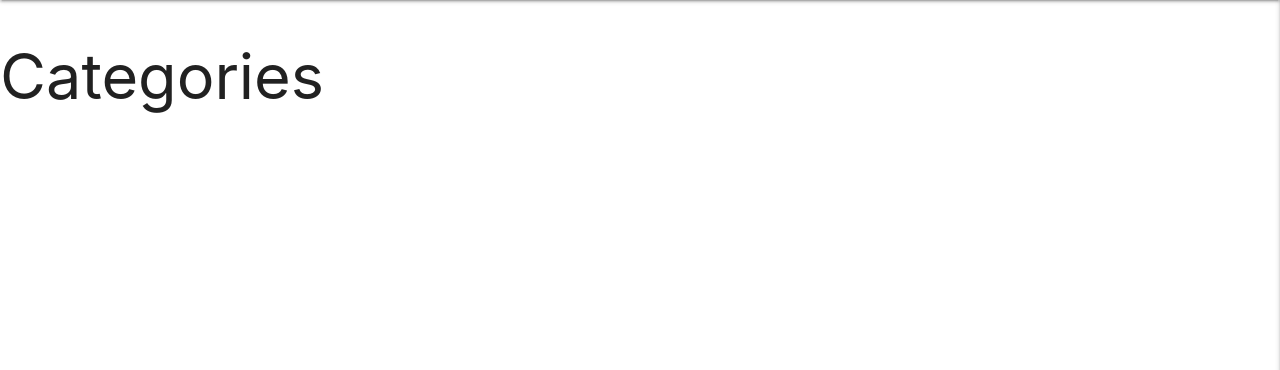
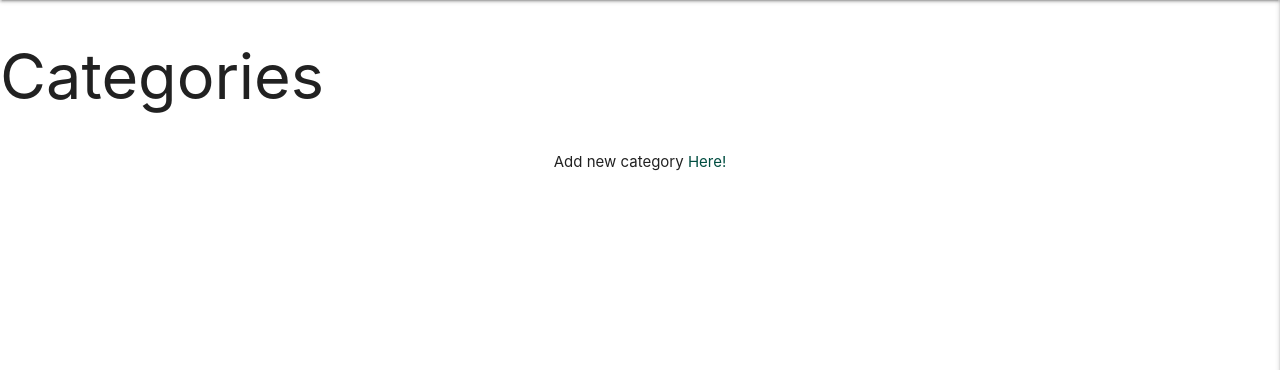
Before and after one commit to pawoods/spring-valley, a Flask app: page /categories in a window 1280 px wide. Shown: the part 64-434 px from the top of the page. Run offline with Flask 3, Linux system fonts and the light colour scheme; data that the repository does not hold is empty; some libraries are stand-ins or nearby versions.

Commit message:
adds functions to post new categories and get all categories for display on cards

```diff
--- a/app.py
+++ b/app.py
@@ -114,6 +114,11 @@ def sign_in():
     return render_template("sign_in.html")
 
 
+def get_user(user_id):
+    user = mongo.db.users.find_one({"user_id": user_id})
+    return user
+
+
 @app.route("/profile")
 def profile():
     # pulls current user from datatbase using id from session cookie
@@ -130,7 +135,7 @@ def edit_details():
 def recipe_details(recipe_id):
     recipe = mongo.db.recipes.find_one({"_id": ObjectId(recipe_id)})
     if "user" in session:
-        user = mongo.db.users.find_one({"user_id": session["user"]})
+        user = get_user(session["user"])
         return render_template("recipe_details.html", recipe=recipe, user=user)
 
     return render_template("recipe_details.html", recipe=recipe)
@@ -159,12 +164,32 @@ def edit_recipe():
 
 @app.route("/categories")
 def categories():
-    return render_template("categories.html")
+    categories = mongo.db.categories.find()
+    if "user" in session:
+        user = get_user(session["user"])
+        return render_template(
+            "categories.html",
+            categories=categories,
+            user=user)
+
+    return render_template("categories.html", categories=categories)
 
 
-@app.route("/add_category")
+@app.route("/add_category", methods=["GET", "POST"])
 def add_category():
-    return render_template("add_category.html")
+    if request.method == "POST":
+        category = {
+            "category_name": request.form.get("category_name"),
+            "category_description": request.form.get("category_description"),
+            "category_color": request.form.get("category_color")
+        }
+        mongo.db.categories.insert_one(category)
+        flash("New category added!")
+        return redirect(url_for("categories"))
+    if "user" in session:
+        user = ""
+
+        return render_template("add_category.html")
 
 
 @app.route("/edit_category")
--- a/templates/add_category.html
+++ b/templates/add_category.html
@@ -22,7 +22,7 @@
                         <label for="category_description">Description</label>
                     </div>
                 </div>
-                <!-- tag_color -->
+                <!-- category_color -->
                 <div class="tags">
                     <div class="col s6 m3 l2 center-align">
                         <label class="btn pink lighten-4 black-text">
--- a/templates/categories.html
+++ b/templates/categories.html
@@ -1,4 +1,29 @@
 {% extends "base.html" %}
 {% block content %}
     <h1>Categories</h1>
+    <div class="row">
+        <div class="col s12">
+            <p class="center-align">
+                Add new category
+                <a href="{{ url_for('add_category') }}" class="teal-text text-darken-4">Here!</a>
+            </p>
+            <div class="row">
+                {% for category in categories %}
+                    <div class="col s12 m4 center-align">
+                        <div class="card {{ category.category_color }}">
+                            <div class="card-content black-text">
+                                <span class="card-title">{{ category.category_name }}</span>
+                                <p>{{ category.category_description }}</p>
+                            </div>
+                            <div class="card-action">
+                                <a href="#">Edit</a>
+                                <a href="#">Delete</a>
+                            </div>
+                        </div>
+                    </div>
+                {% endfor %}
+            </div>
+        </div>
+    </div>
+
 {% endblock %}
```
